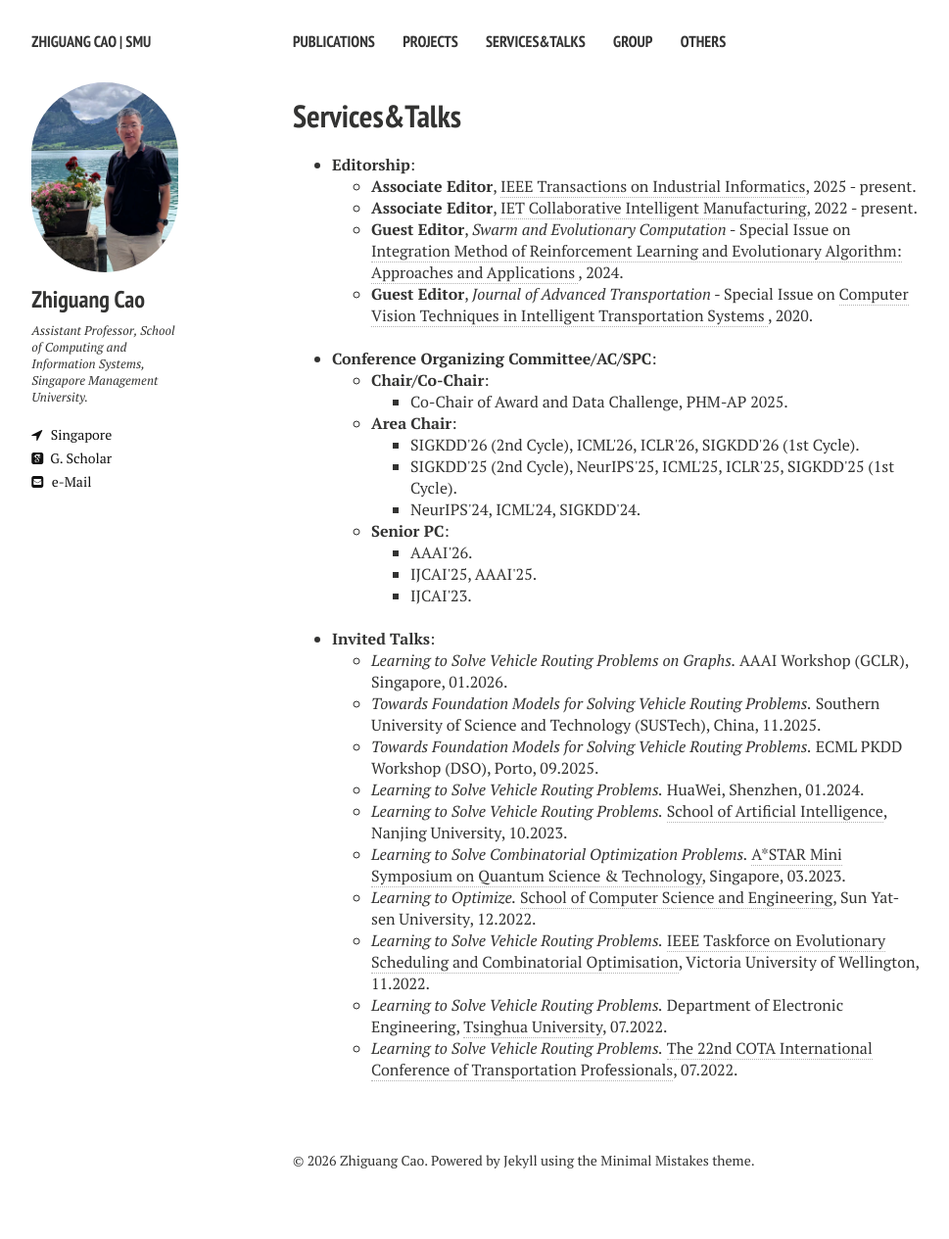
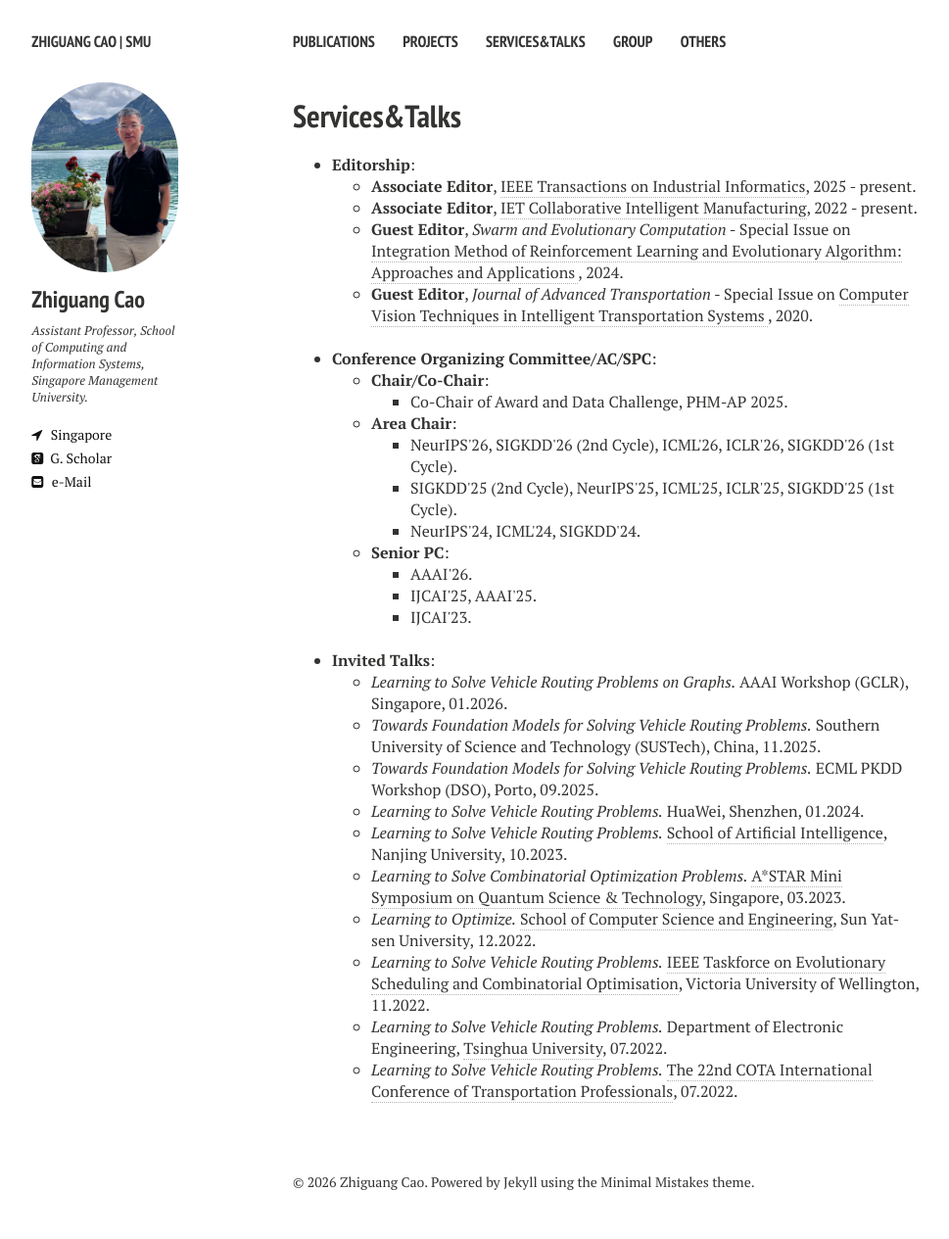
Before and after one commit to zhiguangcaosg/zhiguangcaosg.github.io, a Jekyll site: the page built from services&talks.md, in a window 1280 px wide. Shown: the whole page at 98% size, without its empty margins (21-990 px from the left). Built offline with Jekyll 4.4.1, drawn with Linux system fonts in a browser that asks for light colours; nearby versions of some CDN libraries; before the commit the page ends 1243 px from its top, so only the background shows below that.

Commit message:
Update services&talks.md

```diff
--- a/services&talks.md
+++ b/services&talks.md
@@ -40,7 +40,7 @@ comments: false
 
 	<li> <b>Area Chair</b>:
 		<ul>
-		<li>  SIGKDD'26 (2nd Cycle), ICML'26, ICLR'26, SIGKDD'26 (1st Cycle).
+		<li> NeurIPS'26, SIGKDD'26 (2nd Cycle), ICML'26, ICLR'26, SIGKDD'26 (1st Cycle).
 	        </li>
 		<li>  SIGKDD'25 (2nd Cycle), NeurIPS'25, ICML'25, ICLR'25, SIGKDD'25 (1st Cycle).
 	        </li>
```
